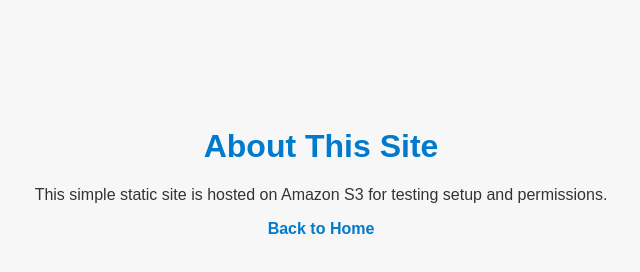
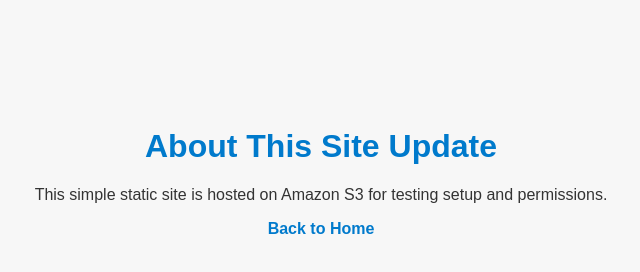
Before and after one commit to elfer4our/s3-static-website, a plain HTML site: page about.html in a window 1280 px wide. Shown: the whole page, without its empty margins (319-959 px from the left). Drawn offline with Linux system fonts and the light colour scheme.

Commit message:
title change

```diff
--- a/about.html
+++ b/about.html
@@ -7,7 +7,7 @@
   <link rel="stylesheet" href="styles.css">
 </head>
 <body>
-  <h1>About This Site</h1>
+  <h1>About This Site Update</h1>
   <p>This simple static site is hosted on Amazon S3 for testing setup and permissions.</p>
   <a href="index.html">Back to Home</a>
 </body>
```
Also changed, not shown: 1 other file.
